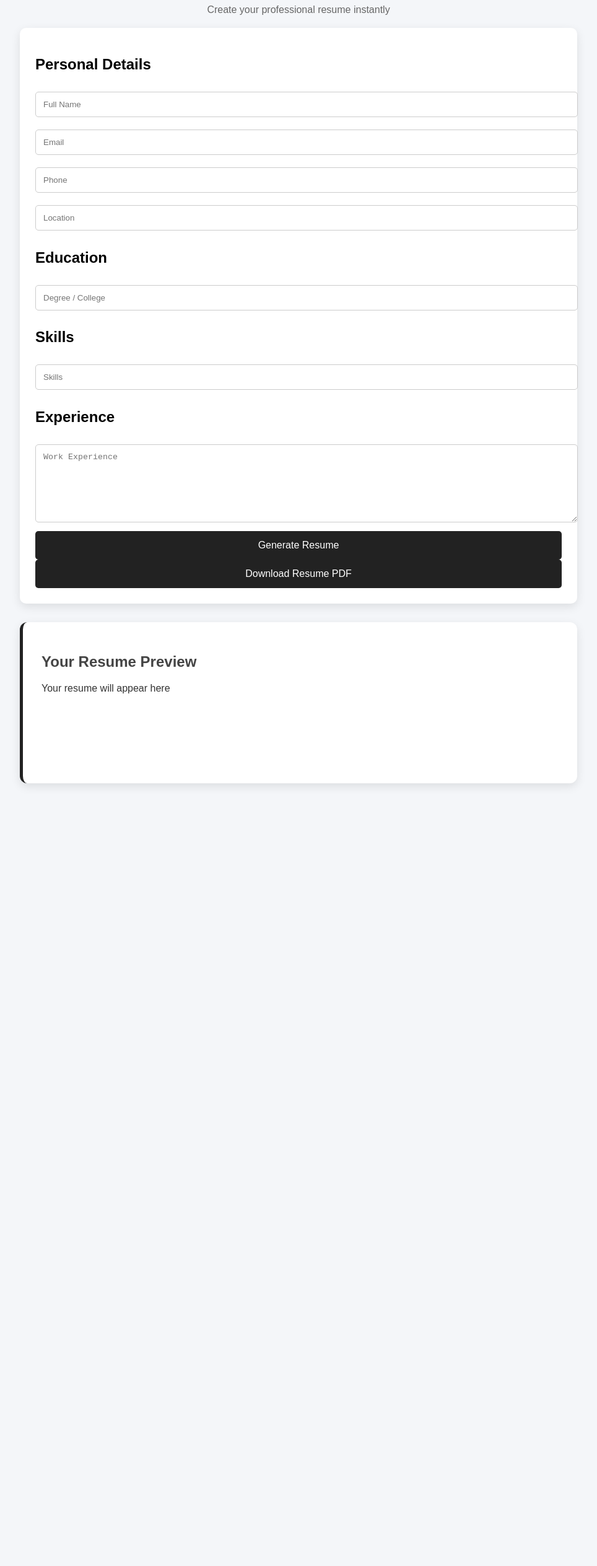
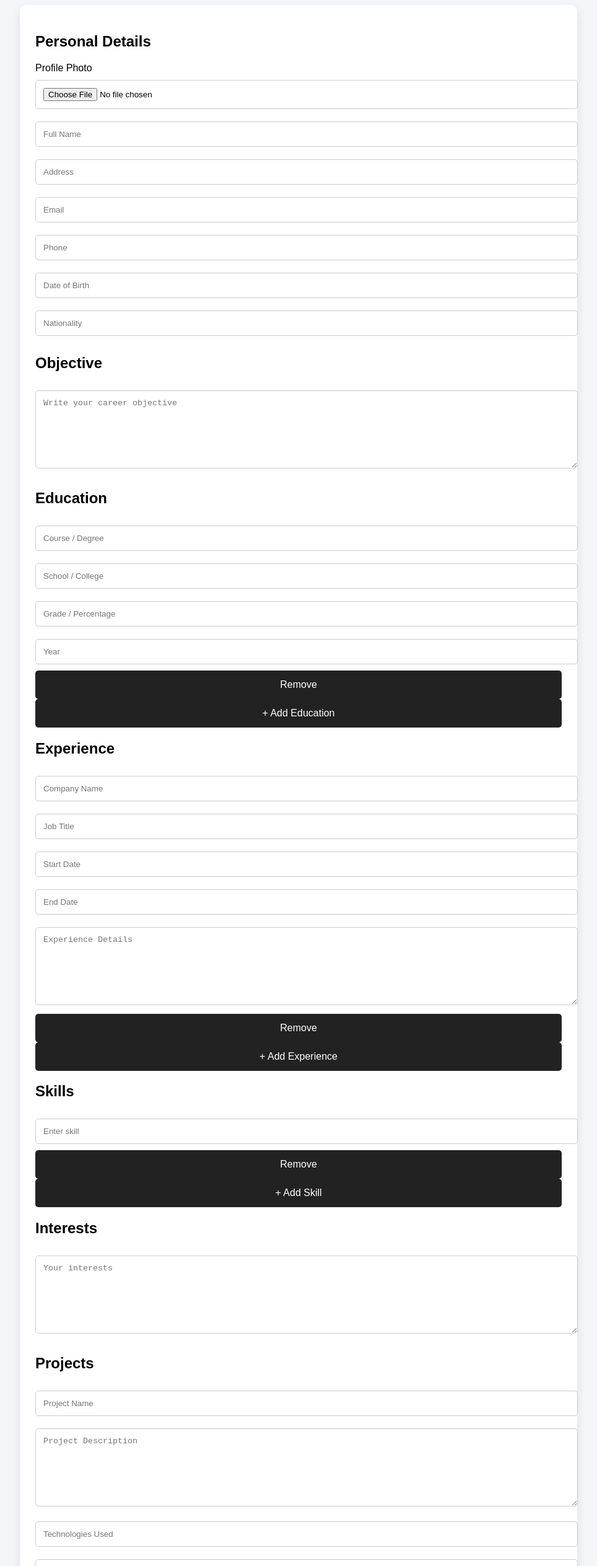
Before and after one commit to shifataj43-rgb/smart-resume-builder, a plain HTML site: page index.html in a window 1280 px wide. Shown: the part 273-2800 px from the top of the page at 62% size, without its empty margins (158-1122 px from the left). Before the commit the page ends 1557 px from the top, so only its background shows below. Drawn offline with nearby package versions, Linux system fonts and the light colour scheme.

Commit message:
Revamp index.html with new fields and layout

```diff
--- a/index.html
+++ b/index.html
@@ -1,72 +1,390 @@
 <!DOCTYPE html>
 <html>
+
 <head>
-    <title>Smart Resume Builder</title>
 
-    <link rel="stylesheet" href="style.css">
+<title>Smart Resume Builder</title>
+
+<link rel="stylesheet" href="style.css">
+
 </head>
 
+
 <body>
+
 
 <div class="container">
 <div class="developer">
 
-<p>
-Built by: Shifa Taj
-</p>
+
+<h3>Built by Shifa Taj</h3>
+
 
 <p>
 Email: shifataj43@gmail.com
 </p>
 
+
+
 </div>
-<a href="https://digitalheroesco.com" target="_blank">
 
-<button>
-Built for Digital Heroes
-</button>
-
-</a>
 
 <h1>Smart Resume Builder</h1>
 
 <p>Create your professional resume instantly</p>
 
 
+
 <div class="form">
+
 
 <h2>Personal Details</h2>
 
+
+<label>Profile Photo</label>
+
+<input
+type="file"
+id="photo"
+accept="image/*">
+
+
 <input id="name" placeholder="Full Name">
+
+<input id="address" placeholder="Address">
 
 <input id="email" placeholder="Email">
 
 <input id="phone" placeholder="Phone">
 
-<input id="location" placeholder="Location">
+<input id="dob" placeholder="Date of Birth">
+
+<input id="nationality" placeholder="Nationality">
+
+
+
+
+
+<h2>Objective</h2>
+
+<textarea
+id="objective"
+placeholder="Write your career objective">
+</textarea>
+
+
+
+
 
 
 <h2>Education</h2>
 
-<input id="education" placeholder="Degree / College">
+
+<div id="educationContainer">
+
+
+<div class="educationBox">
+
+
+<input
+class="course"
+placeholder="Course / Degree">
+
+
+<input
+class="college"
+placeholder="School / College">
+
+
+<input
+class="grade"
+placeholder="Grade / Percentage">
+
+
+<input
+class="year"
+placeholder="Year">
+
+
+<button type="button" onclick="this.parentElement.remove()">
+
+Remove
+
+</button>
+
+
+</div>
+</div>
+
+<button type="button" onclick="addEducation()">
+
++ Add Education
+
+</button>
+
+
+
+
+
+
+<h2>Experience</h2>
+
+
+<div id="experienceContainer">
+
+
+<div class="experienceBox">
+
+
+<input
+class="company"
+placeholder="Company Name">
+
+
+<input
+class="jobTitle"
+placeholder="Job Title">
+
+
+<input
+class="startDate"
+placeholder="Start Date">
+
+
+<input
+class="endDate"
+placeholder="End Date">
+
+
+
+<textarea
+class="experienceDetails"
+placeholder="Experience Details">
+</textarea>
+
+<button type="button" onclick="this.parentElement.remove()">
+Remove
+</button>
+</div>
+
+
+</div>
+
+
+<button type="button" onclick="addExperience()">
+
++ Add Experience
+
+</button>
+
+
+
+
+
 
 
 <h2>Skills</h2>
 
-<input id="skills" placeholder="Skills">
+
+<div id="skillsContainer">
 
 
-<h2>Experience</h2>
+<div class="skillBox">
 
-<textarea id="experience" placeholder="Work Experience"></textarea>
+
+<input
+class="skill"
+placeholder="Enter skill">
+
+
+</div>
+<button type="button" onclick="this.parentElement.remove()">
+Remove
+</button>
+
+</div>
+
+
+<button type="button" onclick="addSkill()">
+
++ Add Skill
+
+</button>
+
+
+
+
+
+
+
+
+<h2>Interests</h2>
+
+<textarea
+id="interest"
+placeholder="Your interests">
+</textarea>
+
+
+
+
+
+
+<h2>Projects</h2>
+
+
+<div id="projectsContainer">
+
+
+<div class="projectBox">
+
+
+<input
+class="projectName"
+placeholder="Project Name">
+
+
+
+<textarea
+class="projectDescription"
+placeholder="Project Description">
+</textarea>
+
+
+
+<input
+class="projectTech"
+placeholder="Technologies Used">
+
+
+
+<input
+class="projectLink"
+placeholder="Project Link">
+
+
+</div>
+
+<button type="button" onclick="this.parentElement.remove()">
+Remove
+</button>
+</div>
+
+
+
+<button type="button" onclick="addProject()">
+
++ Add Project
+
+</button>
+
+
+
+
+
+
+<h2>Certifications</h2>
+
+
+<div id="certificationsContainer">
+
+
+<div class="certificateBox">
+
+
+<input
+class="certificateName"
+placeholder="Certification Name">
+
+
+
+<input
+class="issuedBy"
+placeholder="Issued By">
+
+
+
+<input
+class="certificateYear"
+placeholder="Year">
+
+
+</div>
+<button type="button" onclick="this.parentElement.remove()">
+Remove
+</button>
+
+</div>
+
+
+
+<button type="button" onclick="addCertification()">
+
++ Add Certification
+
+</button>
+
+
+
+
+
+<h2>Languages</h2>
+
+
+<div id="languagesContainer">
+
+
+<div class="languageBox">
+
+
+<input
+class="language"
+placeholder="Language">
+
+
+<input
+class="level"
+placeholder="Level (Basic/Fluent)">
+
+
+</div>
+
+<button type="button" onclick="this.parentElement.remove()">
+Remove
+</button>
+</div>
+
+
+
+
+<button type="button" onclick="addLanguage()">
+
++ Add Language
+
+</button>
+
+
+
+
+
+
+
+</div>
+<div class="action-buttons">
 
 
 <button onclick="generateResume()">
+
 Generate Resume
+
 </button>
 
+
+
 <button onclick="downloadPDF()">
+
 Download Resume PDF
+
 </button>
 
 
@@ -74,19 +392,51 @@ Download Resume PDF
 
 
 
+
 <div id="resume">
+
 
 <h2>Your Resume Preview</h2>
 
+
 <p>Your resume will appear here</p>
+
 
 </div>
 
 
+
+
+
+<a href="https://digitalheroesco.com" target="_blank">
+
+
+<button>
+
+Built for Digital Heroes
+
+</button>
+
+
+</a>
+
+
+
+
+
 </div>
 
+
+
+
+
 <script src="https://cdnjs.cloudflare.com/ajax/libs/jspdf/2.5.1/jspdf.umd.min.js"></script>
+
+<script src="https://cdnjs.cloudflare.com/ajax/libs/html2canvas/1.4.1/html2canvas.min.js"></script>
 <script src="script.js"></script>
 
+
 </body>
+
+
 </html>
```
